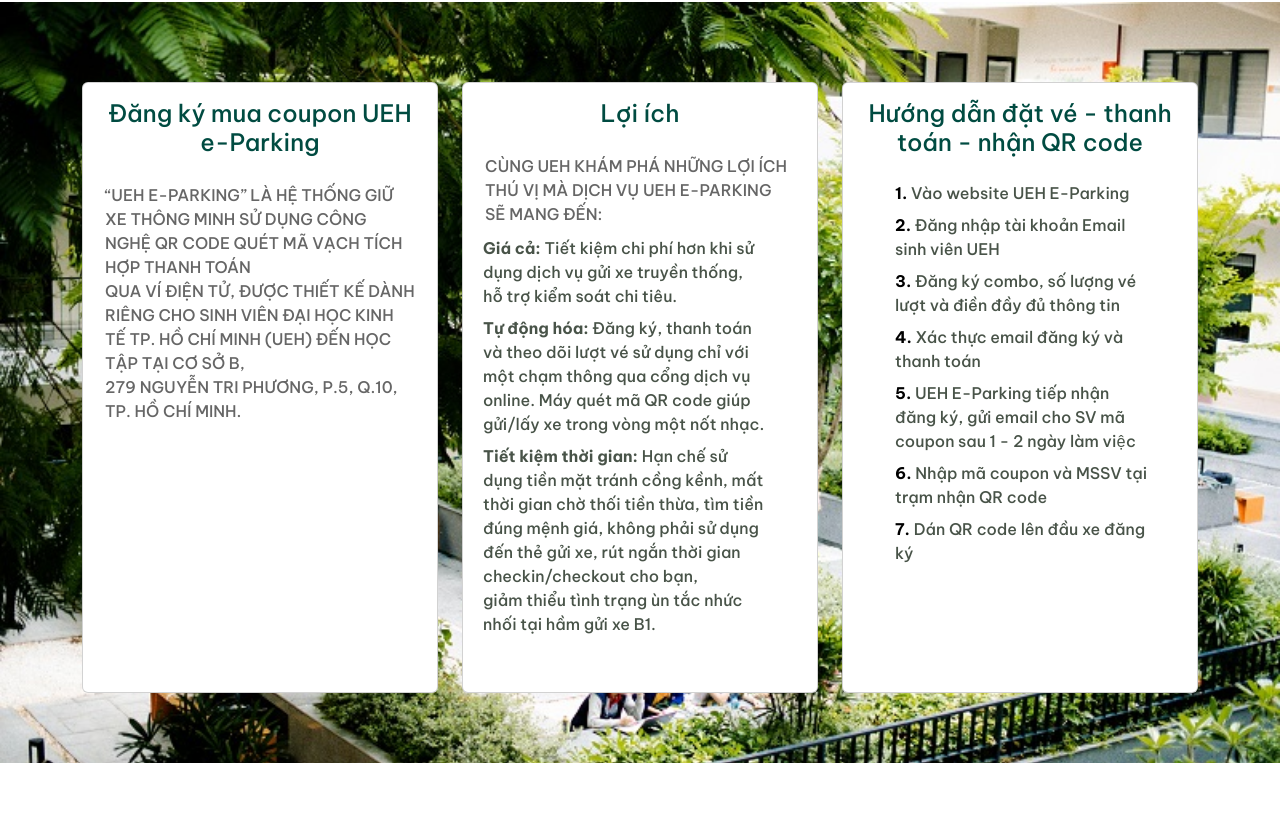
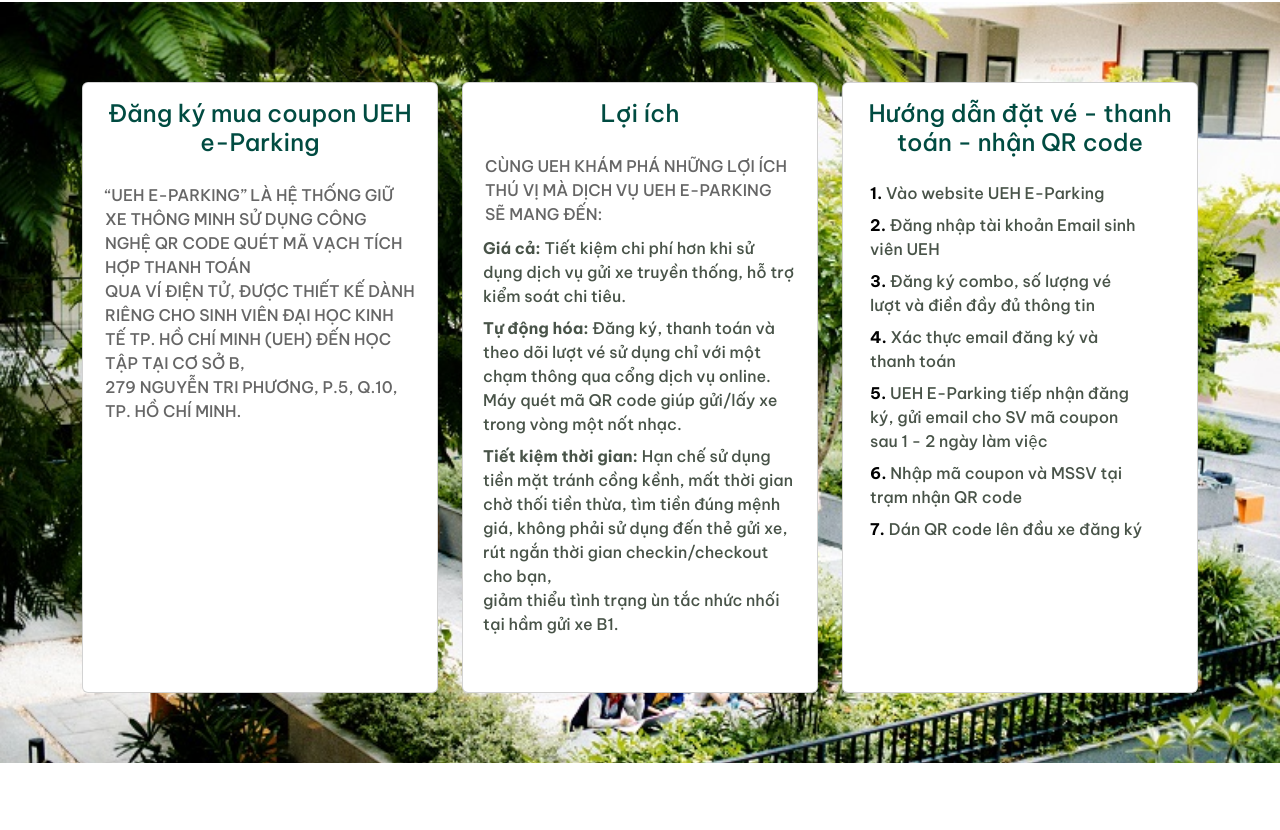
Before and after one commit to lequan81/ueh-eparking, a plain HTML site: page index.html in a window 1280 px wide. Shown: the part 1356-2186 px from the top of the page. Drawn offline with nearby package versions, Linux system fonts and the light colour scheme.

Commit message:
fix UI bugggg (ver 1.0.2)

```diff
--- a/assets/css/style.css
+++ b/assets/css/style.css
@@ -613,12 +613,15 @@ section {
   margin: 0 !important;
 }
 
-#started .card-body ol,
-.card-body ul {
+#started .card-body ol, ul {
   font-weight: 500;
   text-align: left;
   border: none;
   outline: none;
+}
+
+#started .card-body ol {
+  margin-left: -25px;
 }
 
 #started .card-body ol > li,
@@ -628,6 +631,10 @@ section {
   width: 90%;
   padding: 4px;
   color: rgba(52, 64, 52, 0.9);
+}
+
+.card-body ul > li {
+  width: fit-content;
 }
 
 #started .list-group-item a {
```
